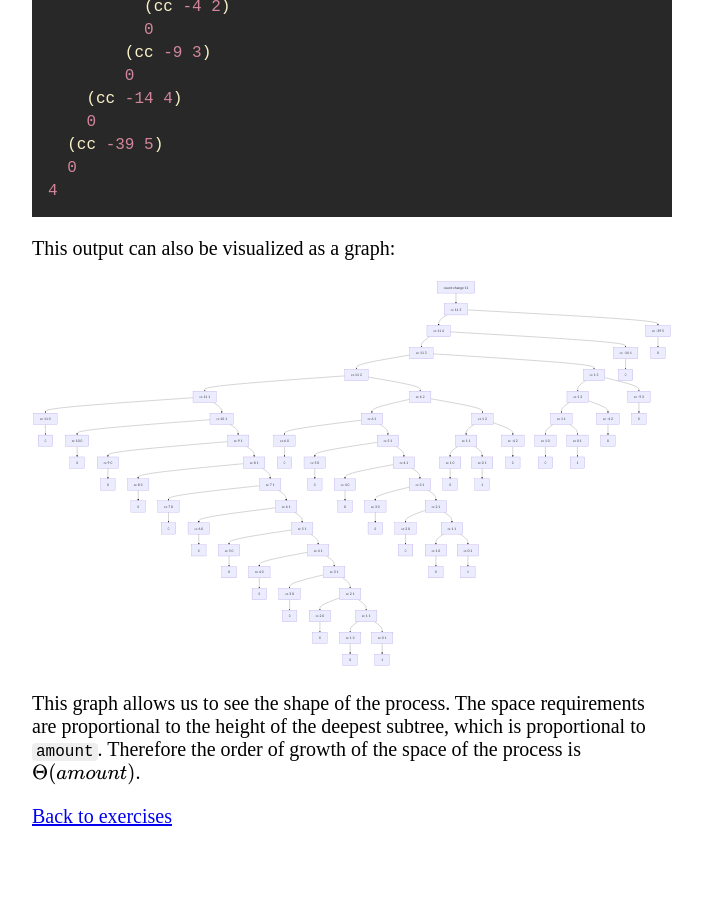
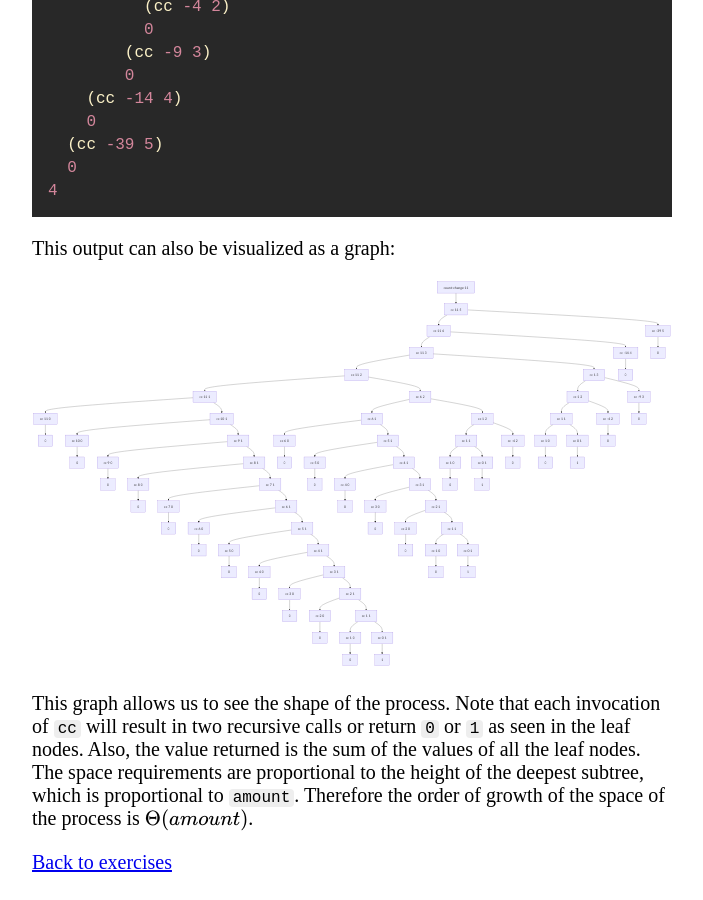
Before and after one commit to jgwillard/jgwillard.github.io, a Jekyll site: the page built from _sicp_exercises/1_14.md, in a window 1280 px wide and 900 px high, scrolled down 3059 px. Shown: the whole window, without its empty margins (288-991 px from the left). Built offline with Jekyll 4.4.1, drawn with Linux system fonts in a browser that asks for light colours; formulas are drawn with MathJax 3; before the commit the page ends 3913 px from its top, so only the background shows below that.

Commit message:
add note to 1.14

````diff
--- a/_sicp_exercises/1_14.md
+++ b/_sicp_exercises/1_14.md
@@ -230,4 +230,4 @@ graph TB
     cc-395 --> cc-395ret["0"]
 ```
 
-This graph allows us to see the shape of the process. The space requirements are proportional to the height of the deepest subtree, which is proportional to `amount`. Therefore the order of growth of the space of the process is $$\Theta(amount)$$.
+This graph allows us to see the shape of the process. Note that each invocation of `cc` will result in two recursive calls or return `0` or `1` as seen in the leaf nodes. Also, the value returned is the sum of the values of all the leaf nodes. The space requirements are proportional to the height of the deepest subtree, which is proportional to `amount`. Therefore the order of growth of the space of the process is $$\Theta(amount)$$.
````
